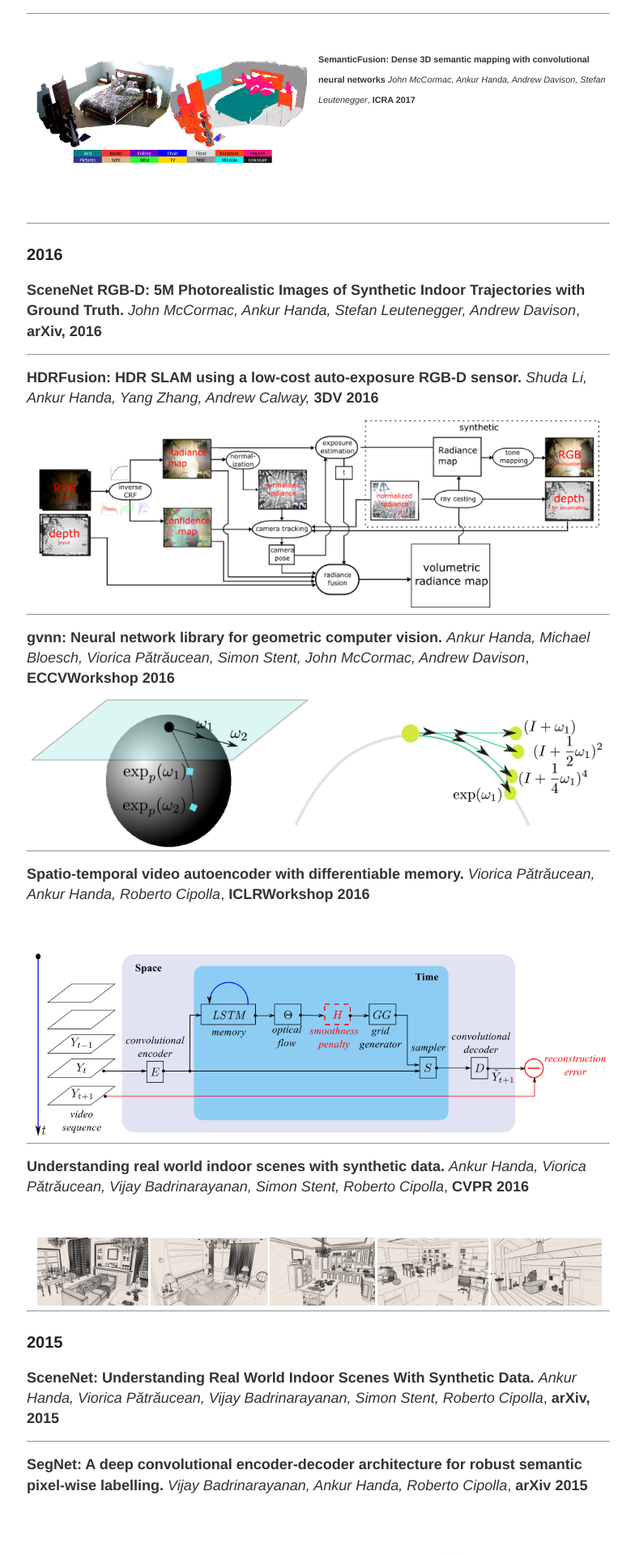
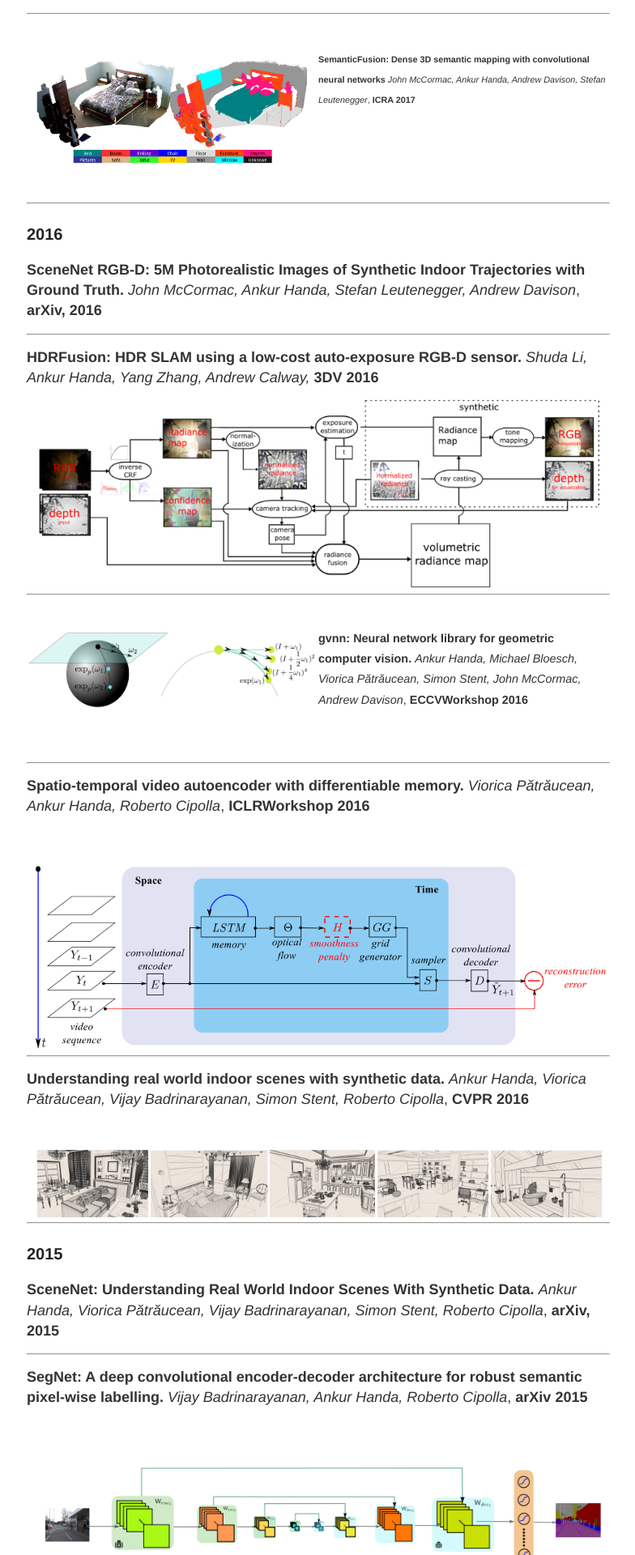
Before and after one commit to ankurhanda/ankurhanda.github.io, a Jekyll site: the page built from publications.md, in a window 1280 px wide. Shown: the part 1303-3223 px from the top of the page at 81% size, without its empty margins (247-1031 px from the left). Built offline with Jekyll 4.4.1, drawn with Linux system fonts in a browser that asks for light colours.

Commit message:
changing the size of the text and image
Signed-off-by: Ankur Handa <ahanda@nvidia.com>

```diff
--- a/publications.md
+++ b/publications.md
@@ -51,7 +51,6 @@
 <br>
 <br>
 <br>
-<br>
 <hr>
 
 ### 2016
@@ -65,9 +64,11 @@
 <img align="left" src="/images/pubs/HDRFusion.png" width="100%"> <span style="line-height: 0.5; font-size: 0.8em;">
 <hr>
 
-**gvnn: Neural network library for geometric computer vision.** _Ankur Handa, Michael Bloesch, Viorica Pătrăucean, Simon Stent, John McCormac, Andrew Davison_, **ECCVWorkshop 2016**
 <br>
-<img align="left" src="/images/pubs/so3_exp.png" width="100%"> <span style="line-height: 0.5; font-size: 0.8em;">
+<img align="left" src="/images/pubs/so3_exp.png" width="50%"> <span style="line-height: 0.5; font-size: 0.8em;">**gvnn: Neural network library for geometric computer vision.** _Ankur Handa, Michael Bloesch, Viorica Pătrăucean, Simon Stent, John McCormac, Andrew Davison_, **ECCVWorkshop 2016**
+<br>
+<br>
+<br>
 <hr>
 
 **Spatio-temporal video autoencoder with differentiable memory.** _Viorica Pătrăucean, Ankur Handa, Roberto Cipolla_, **ICLRWorkshop 2016**
```
